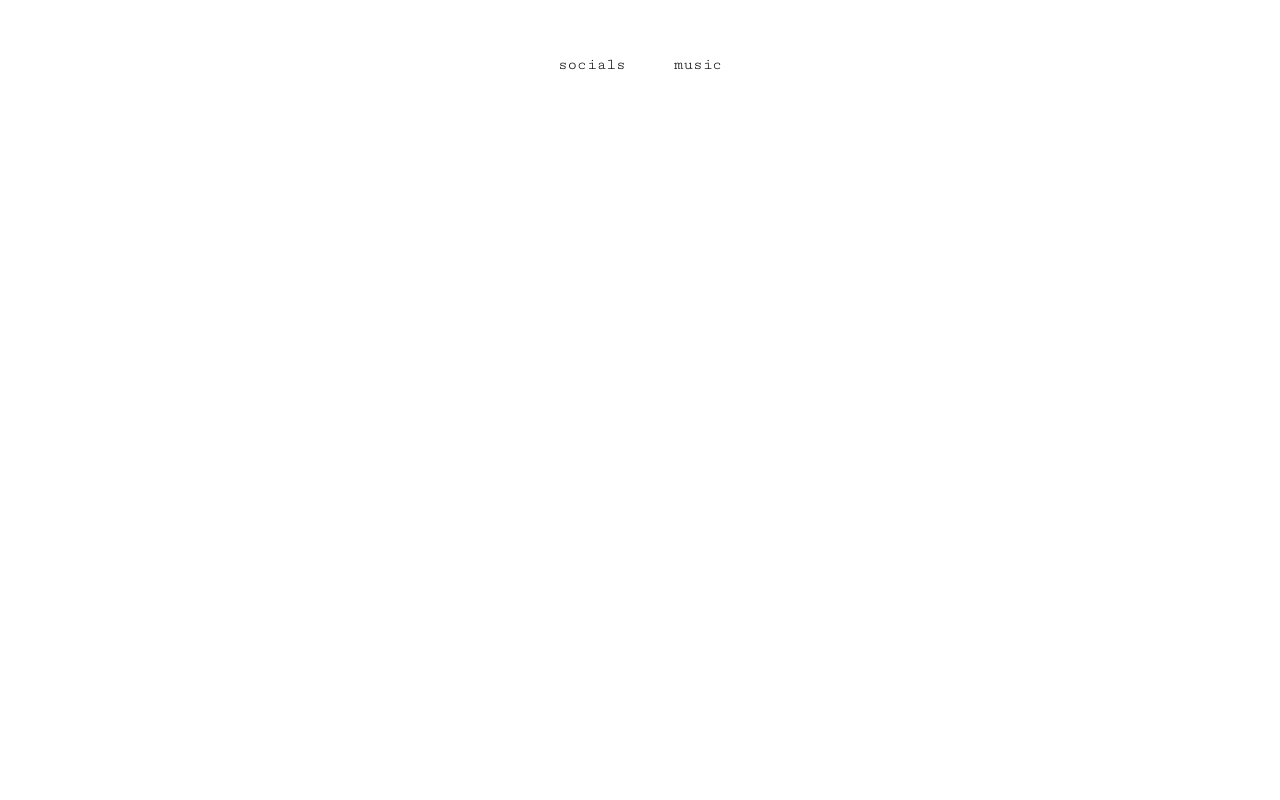
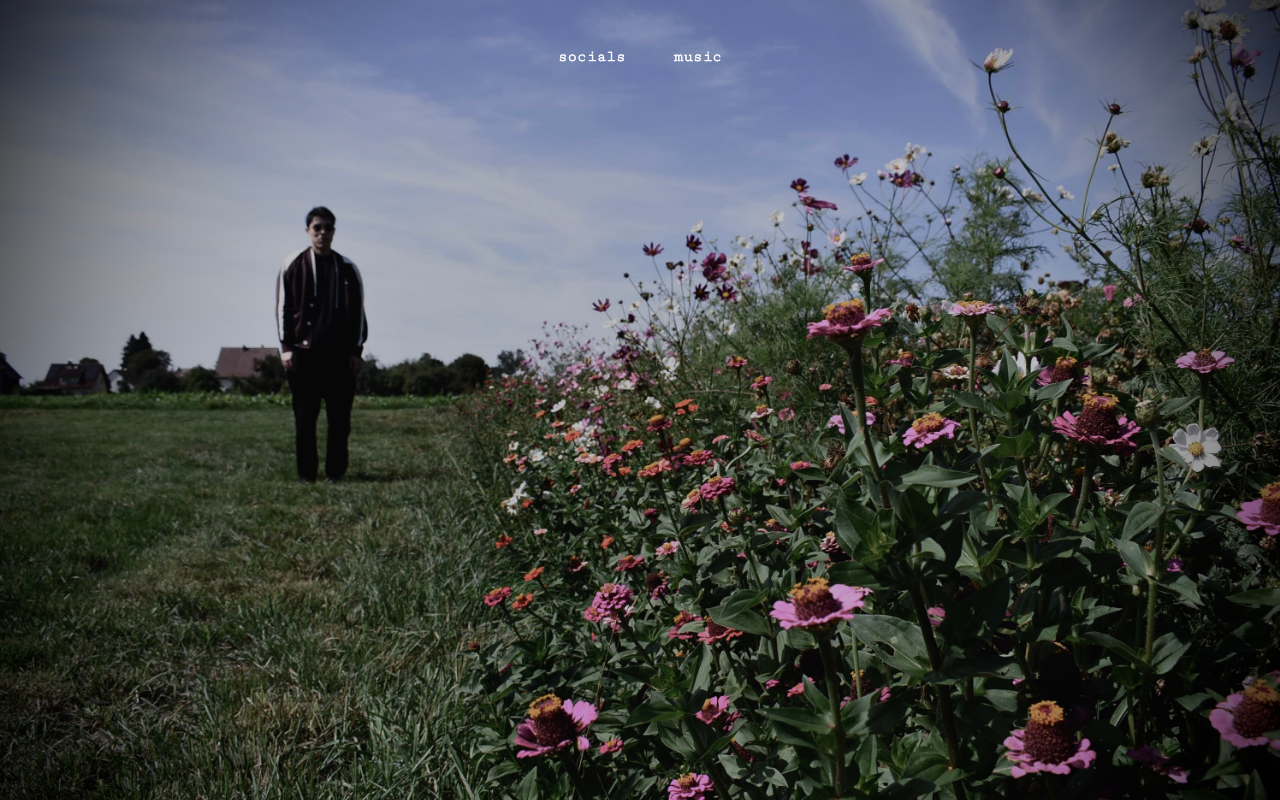
Before and after one commit to HairukanLin/outOfBoredom, a Next.js app: page / in a window 1280 px wide. Built offline with nearby package versions, Linux system fonts and the light colour scheme.

Commit message:
backgorund

```diff
--- a/src/app/globals.css
+++ b/src/app/globals.css
@@ -7,4 +7,22 @@
   --color-dark-red: #3E0F28;
   --color-light-green: #BED2BF;
   --color-light-black: #030305;
+  --color-white: #FFFFFF;
 }
+
+html, body {
+  height: 100%;
+  margin: 0;
+}
+
+body {
+  background-image: url("/ffy_mobile.jpg");
+  background-repeat: no-repeat;
+  background-size: cover;
+}
+
+@media (min-width: 600px) {
+  body {
+    background-image: url("/ffy_web.jpg");
+  }
+}
--- a/src/app/page.tsx
+++ b/src/app/page.tsx
@@ -2,8 +2,8 @@ import NavBarComponent from "../components/nav-bar-component"
 
 export default function Home() {
   return (
-    <>
-      <NavBarComponent />
+    < >
+      <NavBarComponent/>
     </>
   );
 }
--- a/src/components-style/nav-bar-style.css
+++ b/src/components-style/nav-bar-style.css
@@ -5,6 +5,8 @@
   list-style: none;
   padding: 3rem;
   margin: 0;
+  color: var(--color-white);
+  -webkit-text-stroke-width: 0.6px;
 }
 
 .socials,
```
